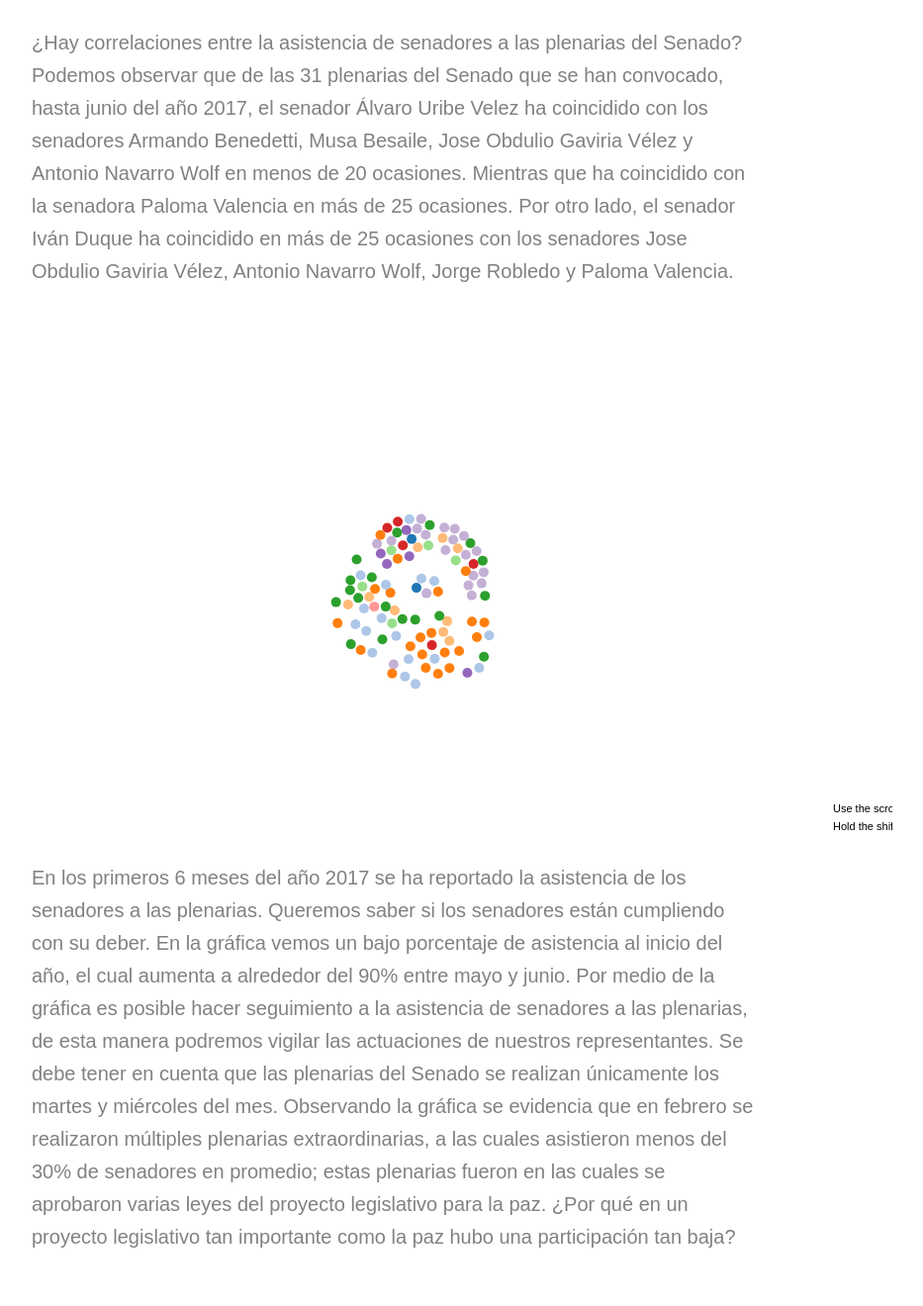
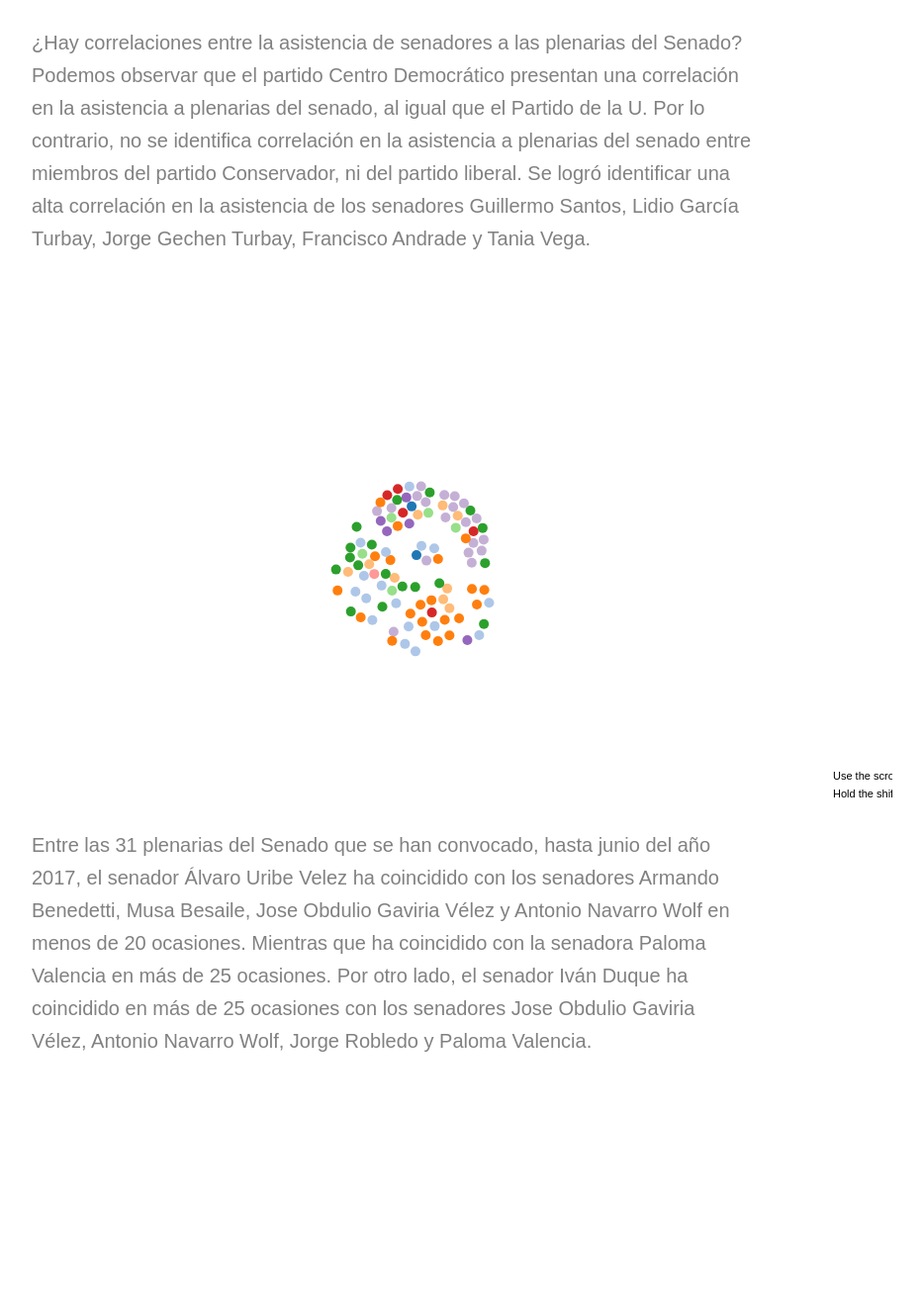
Before and after one commit to dcsolano10/CorrelacionesSenadores, a plain HTML site: page index.html in a window 1280 px wide. Shown: the part 462-1782 px from the top of the page at 99% size, without its empty margins (218-1151 px from the left). After the commit the page ends 1591 px from the top, so only its background shows below. Drawn offline with nearby package versions, Linux system fonts and the light colour scheme.

Commit message:
grafo con texto

```diff
--- a/index.html
+++ b/index.html
@@ -33,20 +33,15 @@
     <br>
     <h2>¿Están asistiendo los senadores de la República a las plenarias?</h2>
 </div>
-<h3 id="is">¿Hay correlaciones entre la asistencia de senadores a las plenarias del Senado? Podemos observar que de las
-    31 plenarias del Senado que se han convocado, hasta junio del año 2017, el senador Álvaro Uribe Velez ha coincidido
+<h3 id="is">¿Hay correlaciones entre la asistencia de senadores a las plenarias del Senado? Podemos observar que el partido Centro Democrático presentan una correlación en la asistencia a plenarias del senado, al igual que el Partido de la U. Por lo contrario, no se identifica correlación en la asistencia a plenarias del senado entre miembros del partido Conservador, ni del partido liberal. Se logró identificar una alta correlación en la asistencia de los senadores Guillermo Santos, Lidio García Turbay, Jorge Gechen Turbay, Francisco Andrade y Tania Vega.</h3>
+<div align='center' id="d3_selectable_force_directed_graph" style="width: 960px; height: 500px; margin: auto; margin-bottom: 12px">
+    <svg />
+</div>
+<h3 id="is">Entre las 31 plenarias del Senado que se han convocado, hasta junio del año 2017, el senador Álvaro Uribe Velez ha coincidido
     con los senadores Armando Benedetti, Musa Besaile, Jose Obdulio Gaviria Vélez y Antonio Navarro Wolf en menos de 20
     ocasiones. Mientras que ha coincidido con la senadora Paloma Valencia en más de 25 ocasiones. Por otro lado, el
     senador Iván Duque ha coincidido en más de 25 ocasiones con los senadores Jose Obdulio Gaviria Vélez, Antonio
     Navarro Wolf, Jorge Robledo y Paloma Valencia.</h3>
-<div align='center' id="d3_selectable_force_directed_graph" style="width: 960px; height: 500px; margin: auto; margin-bottom: 12px">
-    <svg />
-</div>
-<h3 id="is">En los primeros 6 meses del año 2017 se ha reportado la asistencia de los senadores a las plenarias.
-    Queremos saber si los senadores están cumpliendo con su deber. En la gráfica vemos un bajo porcentaje de asistencia
-    al inicio del año, el cual aumenta a alrededor del 90% entre mayo y junio. Por medio de la gráfica es posible hacer
-    seguimiento a la asistencia de senadores a las plenarias, de esta manera podremos vigilar las actuaciones de
-    nuestros representantes. Se debe tener en cuenta que las plenarias del Senado se realizan únicamente los martes y miércoles del mes. Observando la gráfica se evidencia que en febrero se realizaron múltiples plenarias extraordinarias, a las cuales asistieron menos del 30% de senadores en promedio; estas plenarias fueron en las cuales se aprobaron varias leyes del proyecto legislativo para la paz. ¿Por qué en un proyecto legislativo tan importante como la paz hubo una participación tan baja?</hz>
 
 
     <script src="d3v4-brush-lite.js"></script>
```
